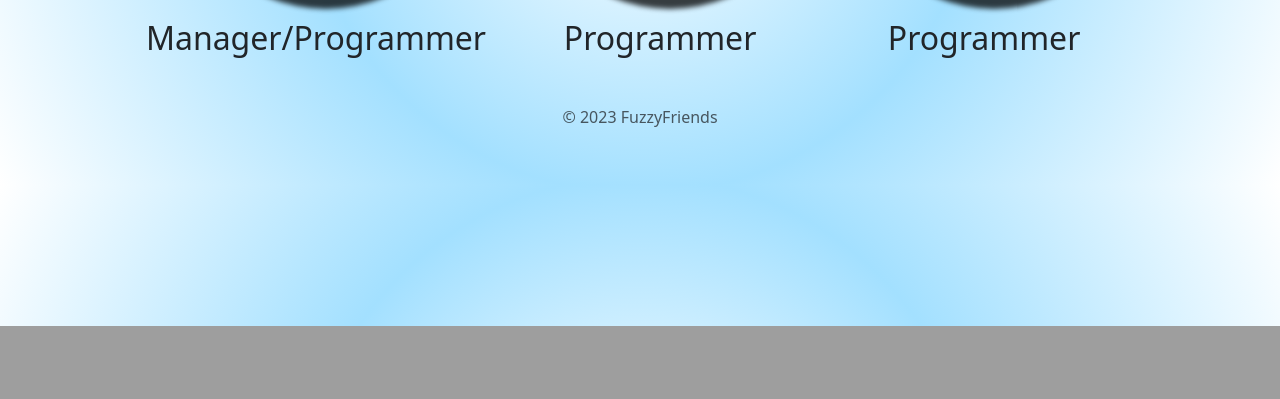
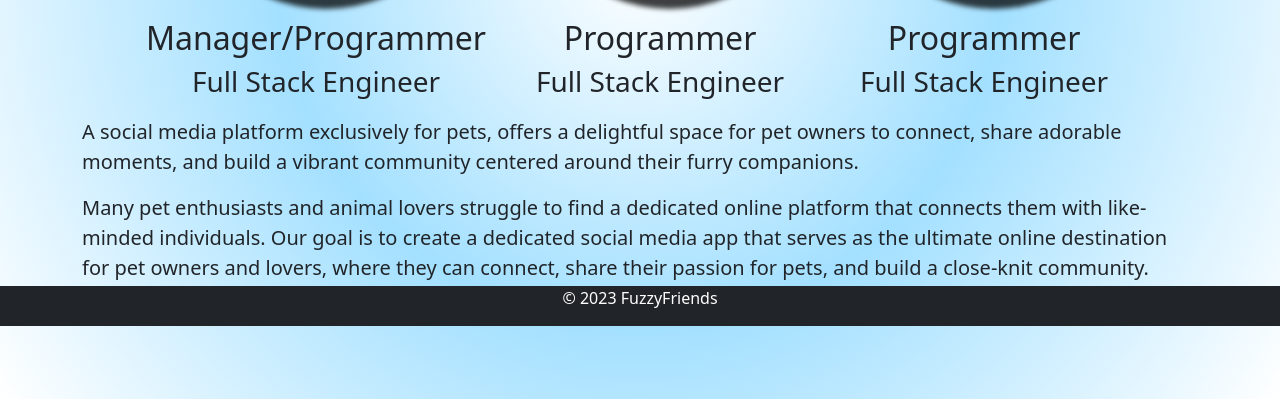
Before and after one commit to chrispaladin7/fuzzyfriends, a Django app: page /about/ in a window 1280 px wide. Shown: the part 474-873 px from the top of the page. Before the commit the page ends 800 px from the top, so only its background shows below. Run offline with Django 4.2, Linux system fonts and the light colour scheme.

Commit message:
finalizing visuals

```diff
--- a/main_app/static/css/style.css
+++ b/main_app/static/css/style.css
@@ -1,6 +1,7 @@
-
 body {
   background: rgb(255, 255, 255);
+  padding-bottom: 100px;
+  box-sizing: border-box;
   background: radial-gradient(
     circle,
     rgba(255, 255, 255, 1) 0%,
@@ -9,18 +10,20 @@ body {
   );
 }
 
+
+
 .main-card {
   padding: 10px;
   display: flex;
   justify-content: center;
   align-content: center;
-  width: 50%;
+  max-width: 800px;
   margin: auto;
   -webkit-box-shadow: 10px 10px 5px 0px rgba(0, 0, 0, 0.75);
   -moz-box-shadow: 10px 10px 5px 0px rgba(0, 0, 0, 0.75);
   box-shadow: 10px 10px 5px 0px rgba(0, 0, 0, 0.75);
   border-radius: 3%;
-  background: #F5F5F5;
+  background: #f5f5f5;
 }
 
 #col-one {
@@ -43,7 +46,6 @@ body {
   font-size: large;
 }
 
-
 #add-comment {
   font-size: 12px;
   margin-bottom: 2px;
@@ -61,6 +63,10 @@ body {
   text-align: center;
 }
 
+.general-btn{
+  background-color: #2799c1;
+}
+
 .hr-one {
   border: solid #2799c1 2px;
 }
@@ -69,15 +75,15 @@ body {
   text-align: left;
 }
 
-#comments-title{
+#comments-title {
   font-size: 20px;
 }
 
-#pet-title{
+#pet-title {
   font-size: 20px;
 }
 
-#programmers img{
+#programmers img {
   height: 300px;
   width: 300px;
   border-radius: 50%;
@@ -87,26 +93,25 @@ body {
   margin: 20px 0;
 }
 
-#programmers{
+#programmers {
   text-align: center;
   display: flex;
   justify-content: center;
 }
 
-#post-page{
+#post-page {
   padding: 5px;
   border: 2px solid #000;
-    height: 320px;
+  height: 350px;
   width: 250px;
   -webkit-box-shadow: 10px 10px 5px 0px rgba(0, 0, 0, 0.75);
   -moz-box-shadow: 10px 10px 5px 0px rgba(0, 0, 0, 0.75);
   box-shadow: 10px 10px 5px 0px rgba(0, 0, 0, 0.75);
   text-align: center;
+  margin: 5px;
 }
 
-
-
-#pet-list{
+#pet-list {
   padding: 5px;
   border: 2px solid #000;
   height: 330px;
@@ -115,9 +120,10 @@ body {
   -moz-box-shadow: 10px 10px 5px 0px rgba(0, 0, 0, 0.75);
   box-shadow: 10px 10px 5px 0px rgba(0, 0, 0, 0.75);
   text-align: center;
+  margin: 5px;
 }
 
-#sign-up{
+#sign-up {
   padding: 5px;
   width: 50%;
   margin: auto;
@@ -125,7 +131,7 @@ body {
   text-align: center;
 }
 
-#log-in{
+#log-in {
   padding: 5px;
   width: 30%;
   margin: auto;
@@ -135,7 +141,7 @@ body {
   box-shadow: 10px 10px 5px 0px rgba(0, 0, 0, 0.75);
 }
 
-#delete-confirm{
+#delete-confirm {
   padding: 5px;
   width: 30%;
   margin: auto;
@@ -145,7 +151,7 @@ body {
   box-shadow: 10px 10px 5px 0px rgba(0, 0, 0, 0.75);
 }
 
-#add-pet-form{
+#add-pet-form {
   padding: 5px;
   width: 30%;
   margin: auto;
@@ -155,7 +161,7 @@ body {
   box-shadow: 10px 10px 5px 0px rgba(0, 0, 0, 0.75);
 }
 
-#edit-pet-form{
+#edit-pet-form {
   padding: 5px;
   width: 30%;
   margin: auto;
@@ -164,3 +170,77 @@ body {
   -moz-box-shadow: 10px 10px 5px 0px rgba(0, 0, 0, 0.75);
   box-shadow: 10px 10px 5px 0px rgba(0, 0, 0, 0.75);
 }
+
+#like-btn {
+  border: none;
+  background: #f5f5f5;
+  font-size: 30px;
+}
+
+#unlike-btn {
+  border: none;
+  background: #f5f5f5;
+  font-size: 30px;
+}
+
+#likes-div {
+  display: flex;
+  justify-content: center;
+  align-content: center;
+}
+
+#pet-details {
+  width: 30%;
+  margin: auto;
+  padding: 10px;
+  text-align: center;
+  -webkit-box-shadow: 10px 10px 5px 0px rgba(0, 0, 0, 0.75);
+  -moz-box-shadow: 10px 10px 5px 0px rgba(0, 0, 0, 0.75);
+  box-shadow: 10px 10px 5px 0px rgba(0, 0, 0, 0.75);
+}
+
+#details-img {
+  height: 300px;
+  width: 400px;
+}
+
+.flex-pets {
+  display: flex;
+  flex-wrap: wrap;
+  justify-content: center;
+}
+
+.list-pets-heading {
+  text-align: center;
+}
+
+.post-list-header {
+  text-align: center;
+}
+
+
+#post-flex{
+  margin-top: 20px;
+  display: flex;
+  flex-wrap: wrap;
+  justify-content: center;
+}
+
+#post-page > a{
+  margin: 1px 0;
+}
+
+
+#bio{
+  margin-top: 10px;
+}
+
+#bio p{
+  font-size: 20px;
+}
+
+li:hover{
+  background-color: #2799c1;
+  color: #000;
+  border-radius: 25%;
+}
--- a/main_app/templates/about.html
+++ b/main_app/templates/about.html
@@ -6,19 +6,36 @@
       <h1>Damaris Fregoso</h1>
       <img src=https://i.imgur.com/ZYMd2Bk.jpg">
       <h2>Manager/Programmer</h2>
+      <h3>Full Stack Engineer</h3>
     </div>
     <div class="col-sm">
       <h1>Christus Martey</h1>
-        <img src="https://i.imgur.com/twB9n58.jpg">
+      <img src="https://i.imgur.com/twB9n58.jpg" />
       <h2>Programmer</h2>
+      <h3>Full Stack Engineer</h3>
     </div>
     <div class="col-sm">
       <h1>Artin Simonian</h1>
       <img src=https://i.imgur.com/9PxtRK9.png>
       <h2>Programmer</h2>
+      <h3>Full Stack Engineer</h3>
     </div>
   </div>
 </div>
-
+<div class="container" id="bio">
+  <p>
+    A social media platform exclusively for pets, offers a delightful space for
+    pet owners to connect, share adorable moments, and build a vibrant community
+    centered around their furry companions.
+  </p>
+  <p>
+    Many pet enthusiasts and animal
+    lovers struggle to find a dedicated online platform that connects them with
+    like-minded individuals. Our goal is to create a dedicated social media app
+    that serves as the ultimate online destination for pet owners and lovers,
+    where they can connect, share their passion for pets, and build a close-knit
+    community.
+  </p>
+</div>
 
 {% endblock %}
--- a/main_app/templates/base.html
+++ b/main_app/templates/base.html
@@ -21,21 +21,21 @@
 
   <body>
     <header
-      class="d-flex flex-wrap align-items-center justify-content-center justify-content-md-between py-3 mb-4 border-bottom"
+      class="bg-dark d-flex flex-wrap align-items-center justify-content-center justify-content-md-between py-3 mb-4 border-bottom"
     >
       <div class="col-md-3 mb-2 mb-md-0"></div>
 
       <ul class="nav col-12 col-md-auto mb-2 justify-content-center mb-md-0">
         <li>
-          <a href="{% url 'home' %}" class="nav-link px-2 link-secondary"
+          <a href="{% url 'home' %}" class="nav-link px-2 text-white "
             >Home</a
           >
         </li>
-        <li><a href="{% url 'about' %}" class="nav-link px-2">About</a></li>
+        <li><a href="{% url 'about' %}" class="nav-link px-2 text-white">About</a></li>
         {% if user.is_authenticated %}
-        <li><a href="{% url 'pets_list' %}" class="nav-link px-2">My Pets</a></li>
-        <li><a href="{% url 'posts_list' %}" class="nav-link px-2">My Posts</a></li>
-        <li><a href="{% url 'logout' %}" class="nav-link px-2">Log Out</a></li>
+        <li><a href="{% url 'pets_list' %}" class="nav-link px-2 text-white">My Pets</a></li>
+        <li><a href="{% url 'posts_list' %}" class="nav-link px-2 text-white">My Posts</a></li>
+        <li><a href="{% url 'logout' %}" class="nav-link px-2 text-white">Log Out</a></li>
       </ul>
 
       <div class="col-md-3 text-end">
@@ -48,8 +48,8 @@
       </div>
     </header>
     <main>{% block content %} {% endblock %}</main>
-    <footer class="py-3 my-4">
-      <p class="text-center text-muted">© 2023 FuzzyFriends</p>
+    <footer class="bg-info text-center text-lg-start fixed-bottom bg-dark">
+      <p class="text-center text-white">© 2023 FuzzyFriends</p>
     </footer>
   </body>
 </html>
--- a/main_app/templates/main_app/post_confirm_delete.html
+++ b/main_app/templates/main_app/post_confirm_delete.html
@@ -1,13 +1,15 @@
 {% extends 'base.html' %}
 
 {% block content %}
+<div id="delete-confirm" class="card">
   <h1>Delete Post</h1>
 
   <h4>Are you sure you want to delete post?</h4>
 
   <form action="" method="POST">
     {% csrf_token %}
-    <input type="submit" value="Yes - Delete!" class="btn">
-    <a href="{% url 'home' %}">Cancel</a>
+    <input class="btn btn-danger" type="submit" value="Yes - Delete!" class="btn">
+    <a class="btn btn-primary" href="{% url 'home' %}">Cancel</a>
   </form>
+</div>
 {% endblock %}
```
Also changed, not shown: main_app/templates/home.html (+10 -8 lines), main_app/templates/pets/detail.html (+5 -4 lines), main_app/templates/pets/pets_list.html (+10 -8 lines), main_app/templates/posts/posts_list.html (+11 -11 lines). Lines whose indentation alone changed are shown as unchanged.
